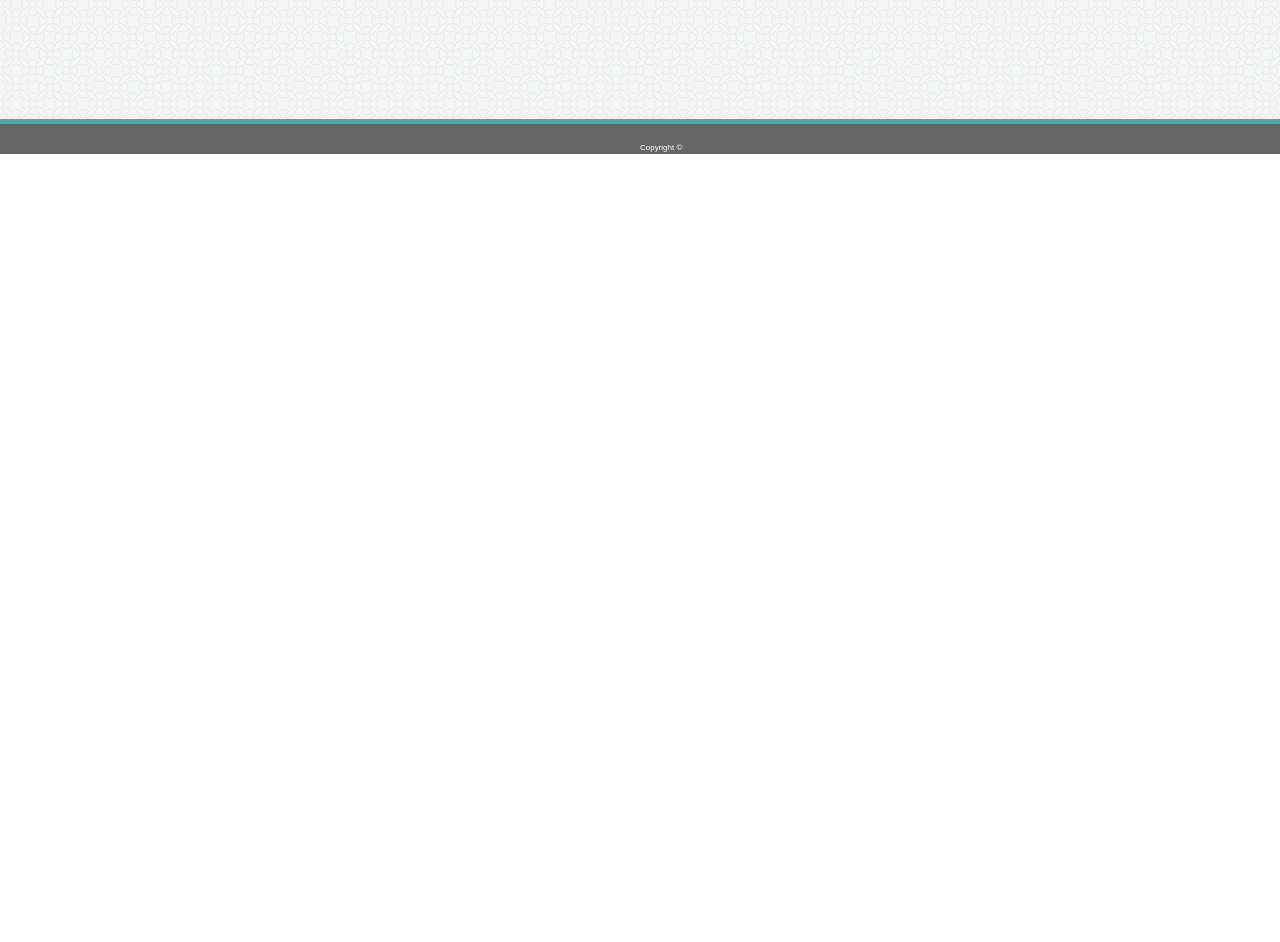
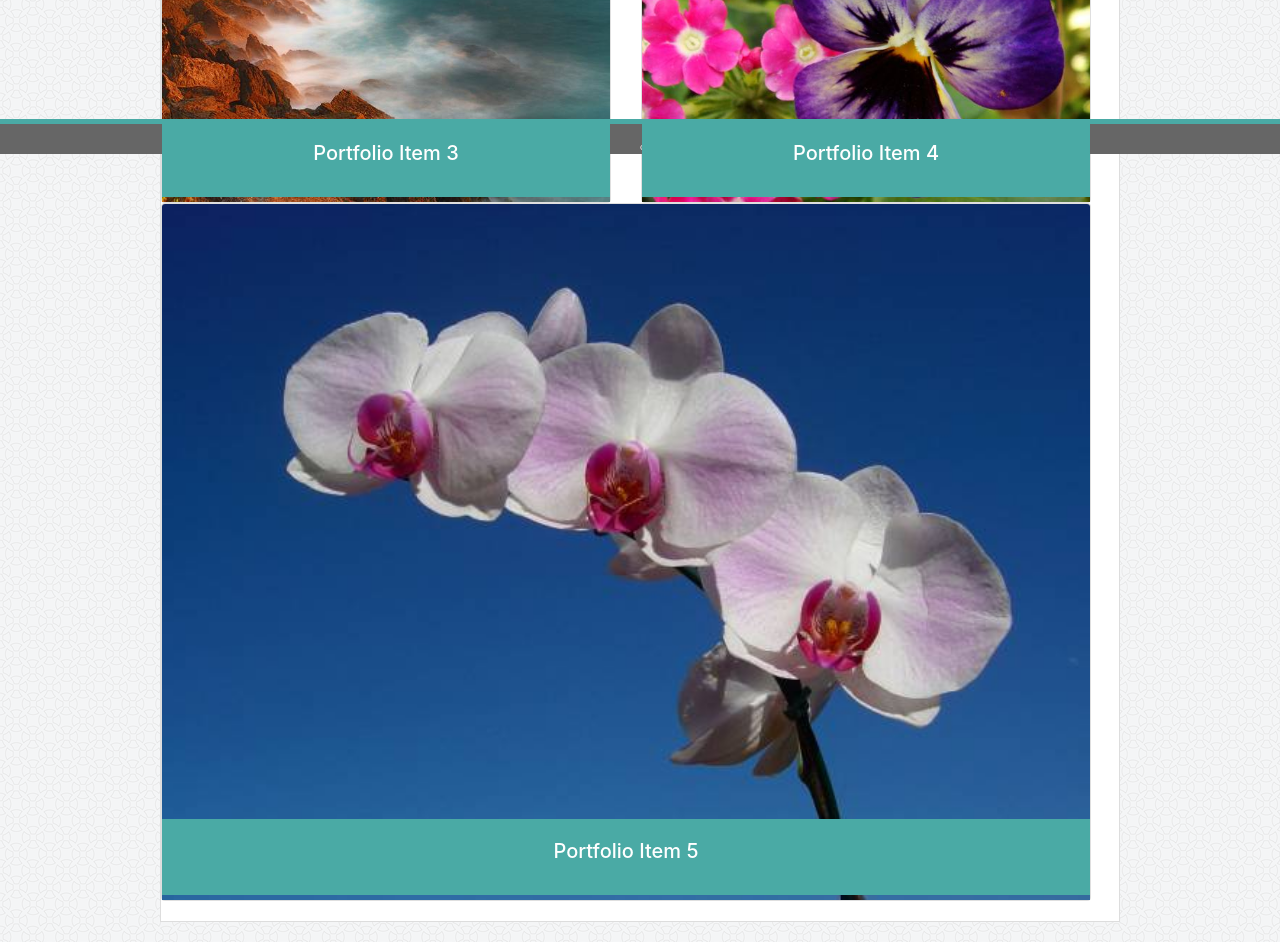
Before and after one commit to krich2013/Basic-Portfolio, a plain HTML site: page portfolio.html in a window 1280 px wide. Shown: the part 646-1588 px from the top of the page. Before the commit the page ends 800 px from the top, so only its background shows below. Drawn offline with nearby package versions, Linux system fonts and the light colour scheme.

Commit message:
Adding text to images

```diff
--- a/Assets/CSS/style.css
+++ b/Assets/CSS/style.css
@@ -67,10 +67,17 @@ section {
         text-decoration: none;
     }
 
-    h2 {
+    h2 .h2 {
         font-family: Georgia, 'Times New Roman', Times, serif;
         font-weight: bold;
         color: #4aaaa5;
+        margin: 20px;
+        font-size: 20px;
+    }
+
+    h5 {
+        font-family: Georgia, 'Times New Roman', Times, serif;
+        font-weight: none;
     }
 
 #Name {
@@ -134,6 +141,27 @@ footer {
     font-family: Arial, Helvetica, sans-serif;
 }
 
-.card {
-    margin: 20px;
+.card-deck {
+    width: 960px;
+    margin: auto;
 }
+
+.card-body {
+    z-index: 3;
+    position: absolute;
+    bottom: 5px;
+    background: #4aaaa5;
+    color: white;
+    width: 100%;
+    text-align: center;
+    vertical-align: center;
+    padding: 1rem;
+}
+
+.card-title {
+    margin-bottom: 0px;
+}
+
+.card-deck {
+    clear: both;
+}
--- a/portfolio.html
+++ b/portfolio.html
@@ -4,7 +4,7 @@
     <meta charset="UTF-8">
     <meta name="viewport" content="width=device-width, initial-scale=1.0">
     <meta http-equiv="X-UA-Compatible" content="ie=edge">
-    <title>Contact Info</title>
+    <title>Portfolio</title>
     <link rel = "stylesheet" href = "Assets/CSS/reset.css" />
     <link rel = "stylesheet" href = "Assets/CSS/style.css" />
     <link rel="stylesheet" href="https://maxcdn.bootstrapcdn.com/bootstrap/4.0.0/css/bootstrap.min.css" />
@@ -31,25 +31,40 @@
             </div>
             <div class="card-deck">
                     <div class="card">
-                      <img src="/Assets/Images/nature-q-c-640-480-3.jpg" class="card-img-top" alt="...">
+                      <img src="Assets/Images/nature-q-c-640-480-3.jpg" class="card-img-top" alt="...">
                       <div class="card-body">
                         <h5 class="card-title">Portfolio Item 1</h5>
                       </div>
                     </div>
                     <div class="card">
-                      <img src="/Assets/Images/nature-q-c-640-480-6.jpg" class="card-img-top" alt="...">
+                      <img src="Assets/Images/nature-q-c-640-480-6.jpg" class="card-img-top" alt="...">
                       <div class="card-body">
                         <h5 class="card-title">Portfolio Item 2</h5>
                       </div>
                     </div>
+                  </div>
+            <div class="card-deck">
                     <div class="card">
-                      <img src="/Assets/Images/nature-q-c-640-480-7.jpg" class="card-img-top" alt="...">
+                      <img src="Assets/Images/nature-q-c-640-480-3.jpg" class="card-img-top" alt="...">
                       <div class="card-body">
                         <h5 class="card-title">Portfolio Item 3</h5>
                       </div>
                     </div>
-                  </div>
-
+                    <div class="card">
+                      <img src="Assets/Images/nature-q-c-640-480-6.jpg" class="card-img-top" alt="...">
+                      <div class="card-body">
+                        <h5 class="card-title">Portfolio Item 4</h5>
+                      </div>
+                    </div>
+            </div>
+            <div class="card-deck">
+                      <div class="card">
+                      <img src="Assets/Images/nature-q-c-640-480-7.jpg" class="card-img-top" alt="...">
+                      <div class="card-body">
+                        <h5 class="card-title">Portfolio Item 5</h5>
+                      </div>
+                    </div>
+            </div>
         </section>
 
         <footer>
```
